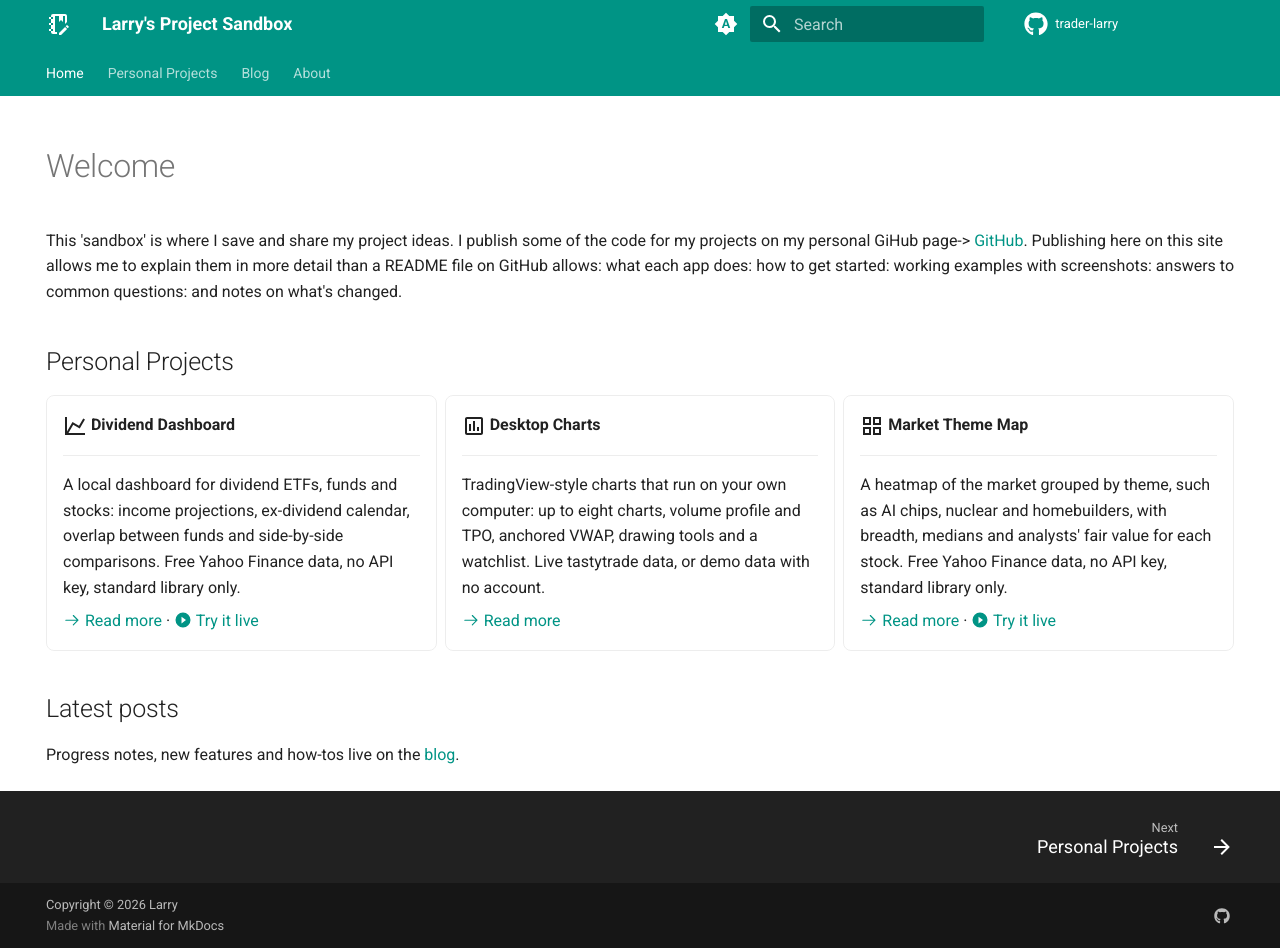
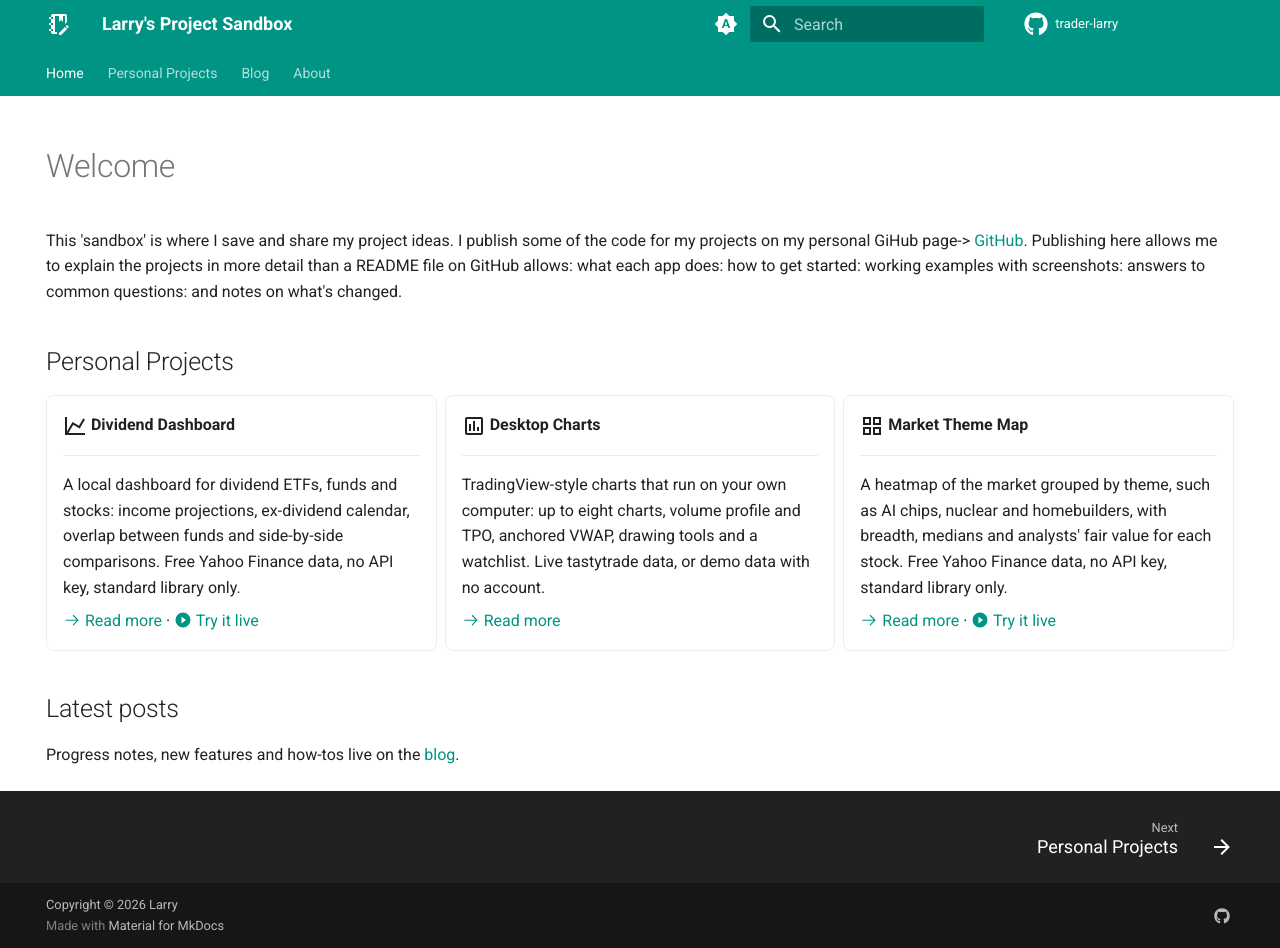
Before and after one commit to trader-larry/trader-larry.github.io, an MkDocs documentation site: the page built from docs/index.md, in a window 1280 px wide and 948 px high. Built offline with MkDocs 1.6.1 and Material for MkDocs 9.7.7, drawn with Linux system fonts in a browser that asks for light colours.

Commit message:
edityed welcome

```diff
--- a/docs/index.md
+++ b/docs/index.md
@@ -7,7 +7,7 @@ hide:
 # Welcome
 
 This 'sandbox' is where I save and share my project ideas. I publish some of the code for my projects on my personal GiHub page->
-[GitHub](https://github.com/trader-larry){ target=_blank rel=noopener }. Publishing here on this site allows me to explain them in more detail than a README file on GitHub allows: what each app does: how to get started: working
+[GitHub](https://github.com/trader-larry){ target=_blank rel=noopener }. Publishing here allows me to explain the projects in more detail than a README file on GitHub allows: what each app does: how to get started: working
 examples with screenshots: answers to common questions: and notes on what's changed.
 
 ## Personal Projects
```
